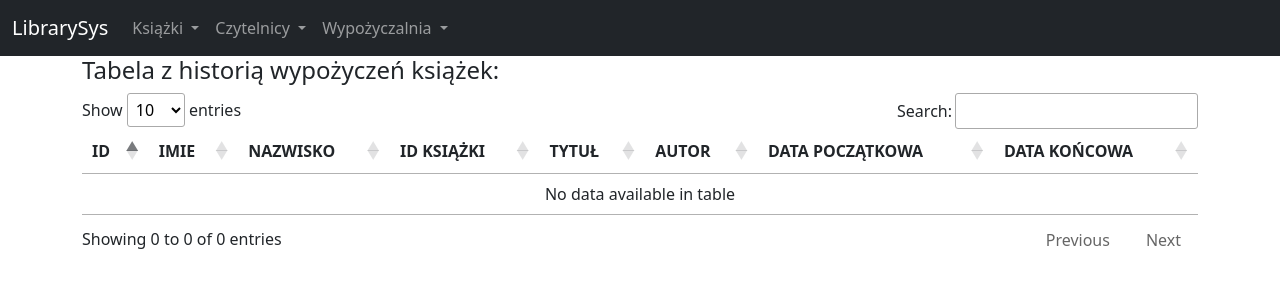
After one commit to AndrewPoletek/librarysys, a Django app: page /listhistoryborrowbooks in a window 1280 px wide. The commit adds this page. Shown: the top 300 px of the page. Run offline with Django 3.2, Linux system fonts and the light colour scheme; data that the repository does not hold is empty; some libraries are stand-ins or nearby versions.

```diff
--- a/main/urls.py
+++ b/main/urls.py
@@ -1,9 +1,9 @@
 from django.contrib import admin
 from django.urls import path, include
-from .views import index, listOfBooks, addBook, listOfReaders, addReader, addBorrowBooks, listBorrowBooks, returnBorrowBook
+from .views import index, listOfBooks, addBook, listOfReaders, addReader, addBorrowBooks, listBorrowBooks, returnBorrowBook, listHistoryBorrowBooks
 
 urlpatterns = [
-    path('', index.as_view()),
+    path('', listOfBooks.as_view()),
     path('listofbook', listOfBooks.as_view(), name="list_of_books"),
     path('addbook', addBook.as_view(), name="add_book"),
     path('addreader', addReader.as_view(), name="add_reader"),
@@ -11,4 +11,5 @@ urlpatterns = [
     path('addborrowbooks', addBorrowBooks.as_view(), name="add_borrow_books"),
     path('listborrowbooks', listBorrowBooks.as_view(), name="list_borrow_books"),
     path('returnborrowbooks/<int:borrow_pk>', returnBorrowBook.as_view(), name="return_borrow_books"),
+    path('listhistoryborrowbooks', listHistoryBorrowBooks.as_view(), name="list_history_borrow_books"),
 ]
--- a/main/views.py
+++ b/main/views.py
@@ -166,3 +166,10 @@ class returnBorrowBook(View):
             delay_days= days.days
             end_cost = borrowBook.delay_cost*delay_days
         return render(request, 'main/returnborrowbook.html', {'borrowBook': borrowBook, 'delay': delay, 'delay_days': delay_days, 'end_cost':end_cost, 'msg_success': msg_success})
+
+
+class listHistoryBorrowBooks(View):
+    def get(self, request):
+        today = datetime.now()
+        allHistoryBorrowBooks = BorrowBook.objects.filter(returned=True)
+        return render(request, 'main/listhistoryborrowbooks.html',{'allHistoryBorrowBooks': allHistoryBorrowBooks,})
--- a/templates/main/base.html
+++ b/templates/main/base.html
@@ -59,7 +59,8 @@
                         </a>
                         <ul class="dropdown-menu" aria-labelledby="navbarDropdownMenuLink">
                             <li><a class="dropdown-item" href="{% url 'add_borrow_books' %}">Wypożycz książkę</a></li>
-                            <li><a class="dropdown-item" href="{% url 'list_borrow_books' %}">Wyświetl wypożyczone książki</a></li>
+                            <li><a class="dropdown-item" href="{% url 'list_borrow_books' %}">Wyświetl wypożyczone</a></li>
+                            <li><a class="dropdown-item" href="{% url 'list_history_borrow_books' %}">Historia wypożyczeń</a></li>
                         </ul>
                     </li>
                 </ul>
--- a/templates/main/listborrowbooks.html
+++ b/templates/main/listborrowbooks.html
@@ -1,7 +1,7 @@
 {% extends 'main/base.html' %}
 {% block 'content' %}
 <div class="container">
-<h2>Tabela z wypożyczonymi książkami:</h2>
+<h4>Tabela z wypożyczonymi książkami:</h4>
 <table id="borrow_table">
     <thead>
         <tr>
@@ -33,7 +33,7 @@
     </tbody>
 </table>
 
-<h2>Tabela z przeterminowanymi wypożyczeniami:</h2>
+<h4>Tabela z przeterminowanymi wypożyczeniami:</h4>
 <table id="borrow_delay_table">
     <thead>
         <tr>
--- /dev/null
+++ b/templates/main/listhistoryborrowbooks.html
@@ -0,0 +1,40 @@
+{% extends 'main/base.html' %}
+{% block 'content' %}
+<div class="container">
+<h4>Tabela z historią wypożyczeń książek:</h4>
+<table id="borrow_table">
+    <thead>
+        <tr>
+            <th>ID</th>
+            <th>IMIE</th>
+            <th>NAZWISKO</th>
+            <th>ID KSIĄŻKI</th>
+            <th>TYTUŁ</th>
+            <th>AUTOR</th>
+            <th>DATA POCZĄTKOWA</th>
+            <th>DATA KOŃCOWA</th>
+        </tr>
+    </thead>
+    <tbody>
+        {% for b in allHistoryBorrowBooks %}
+        <tr>
+            <td>{{b.id}}</td>
+            <td>{{b.reader.name}}</td>
+            <td>{{b.reader.surname}}</td>
+            <td>{{b.book.id}}</td>
+            <td>{{b.book.title}}</td>
+            <td>{{b.book.author}}</td>
+            <td>{{b.start}}</td>
+            <td>{{b.end}}</td>
+        </tr>
+        {% endfor %}
+    </tbody>
+</table>
+
+</div>
+<script>
+$(document).ready(function(){
+    $("#borrow_table").DataTable();
+})
+</script>
+{% endblock %}
--- a/templates/main/listofbooks.html
+++ b/templates/main/listofbooks.html
@@ -1,6 +1,7 @@
 {% extends 'main/base.html' %}
 {% block 'content' %}
 <div class="container">
+<h4>Baza książek w bibliotece</h4>
 <table id="books_table" class="table table-hover">
     <thead>
     <tr>
--- a/templates/main/listofreaders.html
+++ b/templates/main/listofreaders.html
@@ -1,6 +1,7 @@
 {% extends 'main/base.html' %}
 {% block 'content' %}
 <div class="container">
+<h4>Baza czytelników</h4>
 <table id="readers_table" class="table table-hover">
     <thead>
     <tr>
--- a/templates/main/returnborrowbook.html
+++ b/templates/main/returnborrowbook.html
@@ -1,8 +1,9 @@
 {% extends 'main/base.html' %}
 {% block 'content' %}
 {% if msg_success %}
+<meta http-equiv="refresh" content="3;url={% url 'list_borrow_books' %}" />
 <div class="alert alert-success" role="alert">
-  Sukces! Udało się zwrócić książkę.
+  Sukces! Udało się zwrócić książkę. Za chwilę zostaniesz przekierowany do listy wypożyczonych książek.
 </div>
 {% endif %}
 <div class="container">
```
